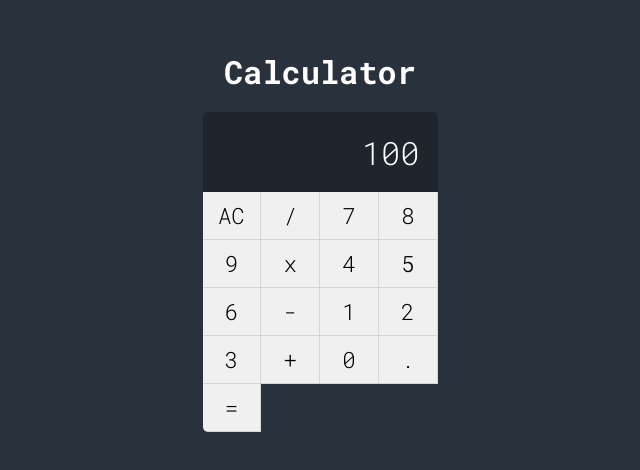
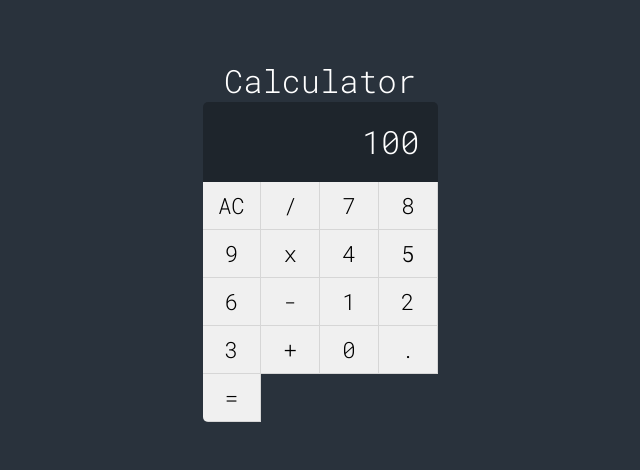
Before and after one commit to AlexBorgesDev/calculator, a React (Create React App) app: page / in a window 1280 px wide. Shown: the part 160-630 px from the top of the page, without its empty margins (320-960 px from the left). Built offline with nearby package versions, Linux system fonts and the light colour scheme.

Commit message:
Removed .title class

```diff
--- a/public/index.html
+++ b/public/index.html
@@ -12,7 +12,7 @@
     <link rel="preconnect" href="https://fonts.googleapis.com" />
     <link rel="preconnect" href="https://fonts.gstatic.com" crossorigin />
     <link
-      href="https://fonts.googleapis.com/css2?family=Roboto+Mono:wght@300;700&display=swap"
+      href="https://fonts.googleapis.com/css2?family=Roboto+Mono:wght@300&display=swap"
       rel="stylesheet"
     />
 
--- a/src/pages/Main/styles.module.css
+++ b/src/pages/Main/styles.module.css
@@ -1,9 +1,3 @@
-.title {
-  margin-bottom: 16px;
-
-  font: 700 2em/1.5 'Roboto Mono', monospace;
-}
-
 .calculator {
   width: 235px;
   height: 320px;
```
